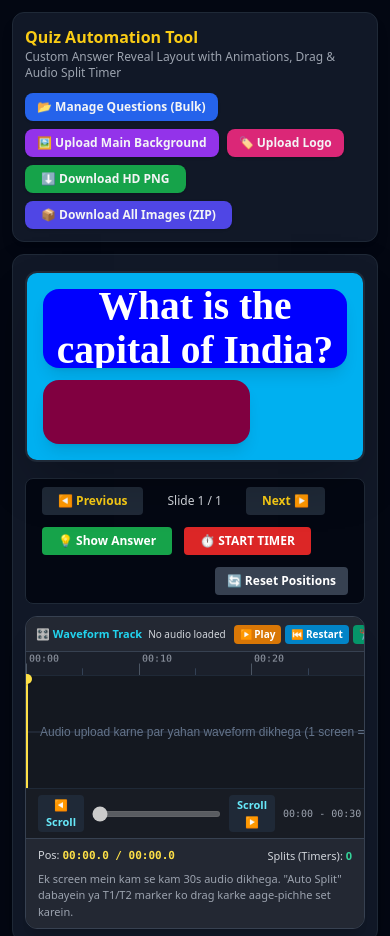
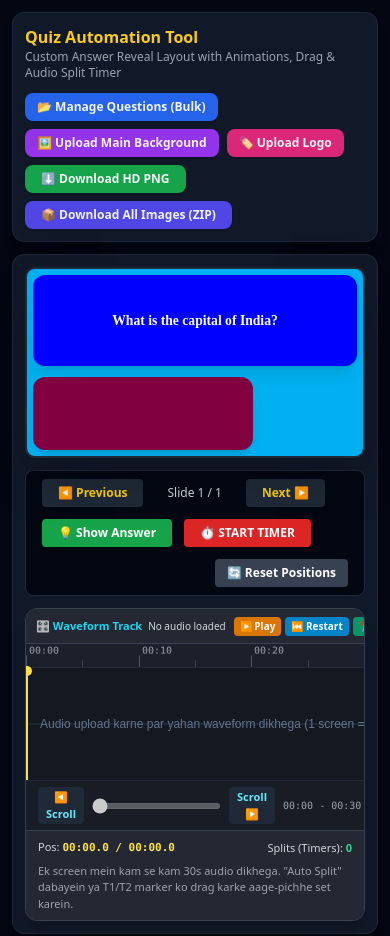
Before and after one commit to sujitsingh19/Gk-Video, a plain HTML site: page page6.html in a window 390 px wide. Shown: the top 936 px of the page. Drawn offline with nearby package versions, Linux system fonts and the light colour scheme; a web font is replaced by a local one.

Commit message:
Update page6.html

```diff
--- a/page6.html
+++ b/page6.html
@@ -83,6 +83,77 @@
     .editor-scroll::-webkit-scrollbar-thumb:hover {
       background: #38bdf8;
     }
+
+
+/* Mobile Screen Fix (Question & Answer Box + Overlays intact) */
+@media (max-width: 768px) {
+  html, body {
+    overflow-x: hidden;
+    max-width: 100%;
+  }
+
+  /* Main Question + Answer Canvas ko mobile width ke hisaab se fit rakhein */
+  #canvasWrapper {
+    width: 100%;
+    padding: 0;
+  }
+
+  #captureArea {
+    width: 100%;
+    max-width: 100%;
+    aspect-ratio: 16 / 9;
+    padding: 8px !important;
+    gap: 6px !important;
+    border-radius: 10px;
+  }
+
+  /* Question & Answer boxes ka structure aur ratio same rakhein */
+  #q-box {
+    height: 52% !important;
+    width: 100% !important;
+    padding: 8px !important;
+    border-radius: 12px !important;
+  }
+
+  #ans-box {
+    width: 68% !important;
+    height: 100% !important;
+    padding: 6px !important;
+    border-radius: 12px !important;
+  }
+
+  /* Question & Answer text mobile screen par cut ya overflow na ho */
+  #qText {
+    font-size: clamp(13px, 3.6vw, 24px) !important;
+    line-height: 1.18 !important;
+  }
+
+  #ansText {
+    font-size: clamp(12px, 3.1vw, 20px) !important;
+    line-height: 1.15 !important;
+  }
+}
+
+/* Bahut chhoti mobile screens (<= 420px) ke liye fine-tune */
+@media (max-width: 420px) {
+  #captureArea {
+    padding: 6px !important;
+    gap: 4px !important;
+  }
+
+  #qText {
+    font-size: clamp(11px, 3.5vw, 18px) !important;
+  }
+
+  #ansText {
+    font-size: clamp(10px, 3vw, 16px) !important;
+  }
+
+
+}
+
+
+
   </style>
 </head>
 <body class="bg-gray-950 text-gray-100 min-h-screen flex flex-col items-center p-3 font-sans">
```
